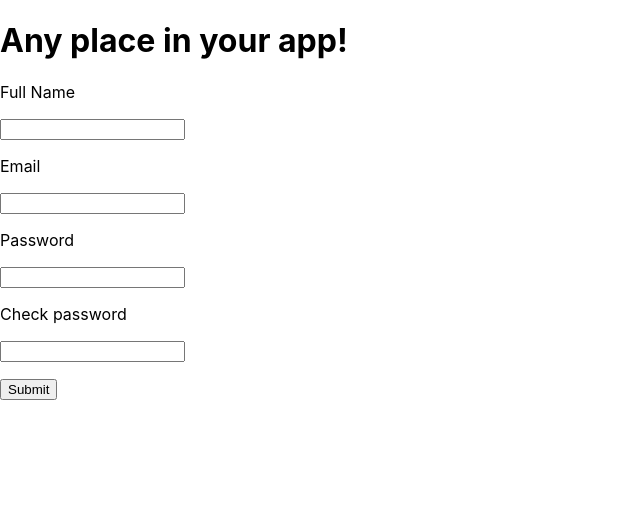
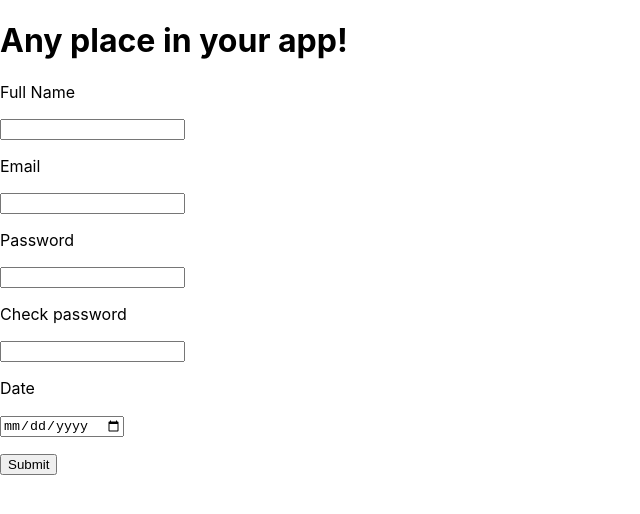
Before and after one commit to ZhenyaHoholko/form, a React (Create React App) app: page / in a window 1280 px wide. Shown: the top 514 px of the page, without its empty margins (0-640 px from the left). Built offline with nearby package versions, Linux system fonts and the light colour scheme.

Commit message:
Add point with day of birthday

```diff
--- a/src/App.js
+++ b/src/App.js
@@ -9,6 +9,9 @@ const Basic = () => (
       initialValues={{ firstName: "", email: "", password: "" }}
       validate={(values) => {
         const errors = {};
+        // if (firstName.join("").length == 0) {
+        //   errors.firstName = "Write Firstname";
+        // }
         if (!values.email) {
           errors.email = "Required";
         } else if (
@@ -27,6 +30,10 @@ const Basic = () => (
         } else if (values.password2 !== values.password) {
           errors.password = "Enter the correct identical password!";
         }
+
+        if (!values.date) {
+          errors.date = "Сhange your date of birth";
+        }
         return errors;
       }}
       onSubmit={(values, { setSubmitting }) => {
@@ -41,6 +48,7 @@ const Basic = () => (
           <a>Full Name </a>
           <p />
           <Field type="input" name="firstName" required></Field>
+          <ErrorMessage name="firstName" component="div" />
           <p />
           <a>Email </a>
           <p />
@@ -57,6 +65,11 @@ const Basic = () => (
           <Field type="password" name="password2" />
           <ErrorMessage name="password2" component="div" />
           <p />
+          <a>Date</a>
+          <p />
+          <Field type="date" name="date" />
+          <ErrorMessage name="date" component="div" />
+          <p />
           <button type="submit" disabled={isSubmitting} onclick="enterNum()">
             Submit
           </button>
```
